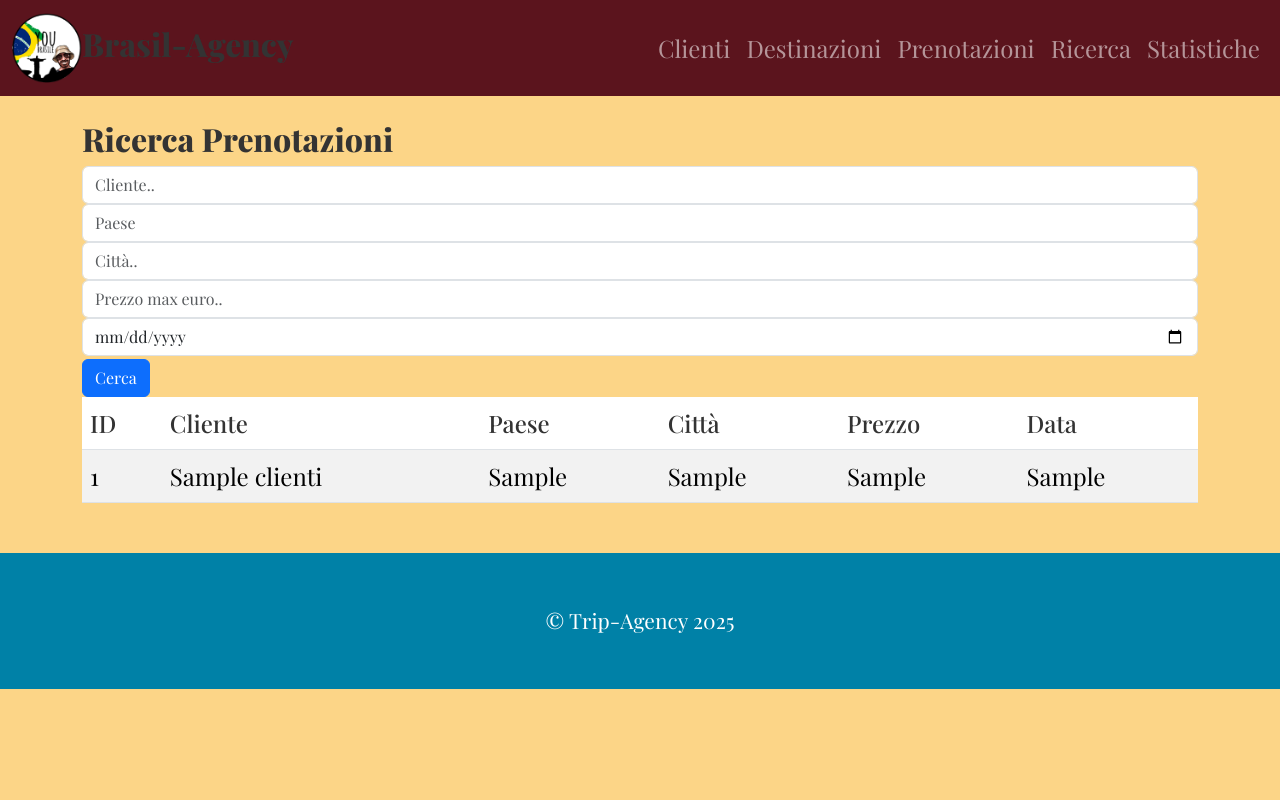
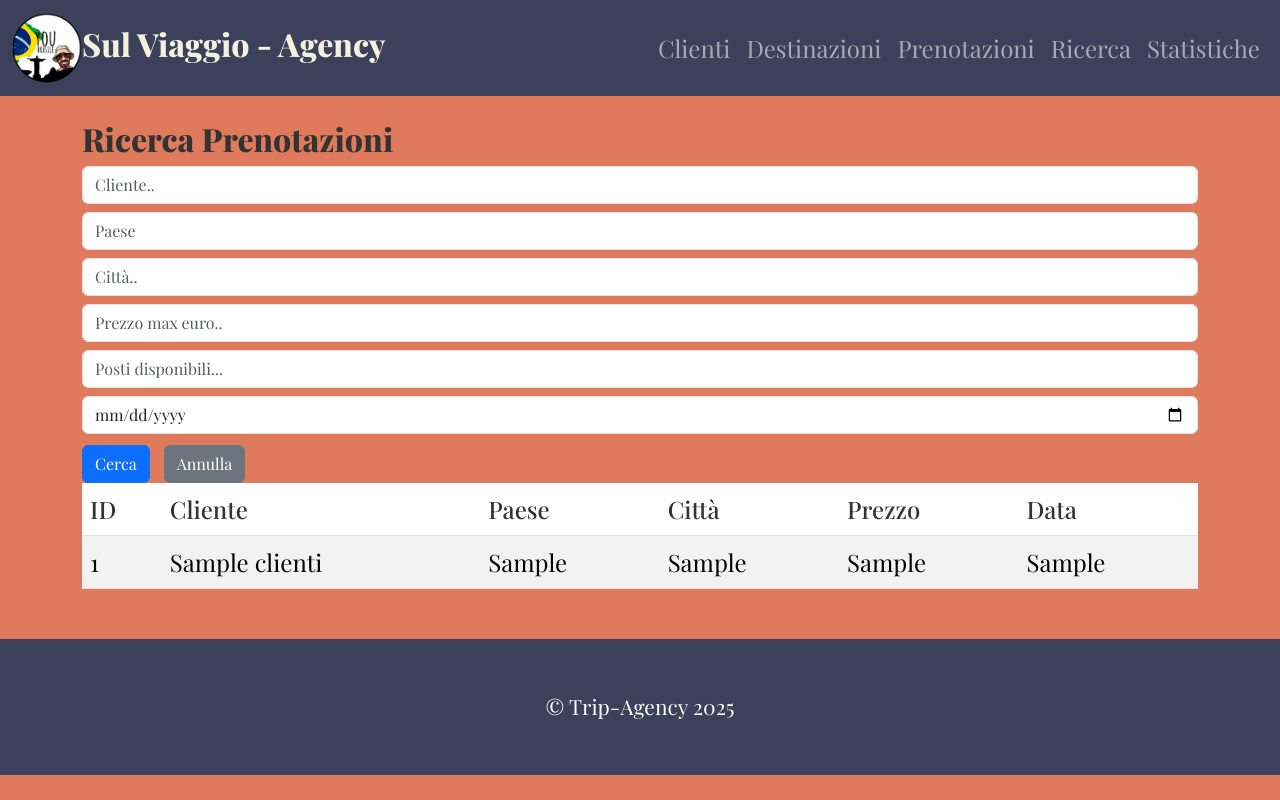
Before and after one commit to ClaudiaJanuario/DB_MYSQL_PHP, a PHP site: page /ricerca.php in a window 1280 px wide. Run offline with PHP 8.4, Linux system fonts and the light colour scheme; tables that the repository leaves empty or names only in its code hold one stand-in row (values such as "Sample post"); some web fonts are replaced.

Commit message:
ricerca da finire

```diff
--- a/TRIPAGENCY/footer.php
+++ b/TRIPAGENCY/footer.php
@@ -1,6 +1,6 @@
 </main> <!-- chiusura main di header-->
 
-<footer class="text-white text-center footer_personal p-5 fixed" style="background-color: #0081a7">
+<footer class="text-white text-center footer_personal p-5 fixed" style="background-color: #3C405B">
 
     <small>© Trip-Agency <?php echo date("Y"); ?></small>
 
--- a/TRIPAGENCY/header.php
+++ b/TRIPAGENCY/header.php
@@ -18,14 +18,14 @@
 </head>
 <body>
 
-<nav class="navbar navbar-expand-lg navbar-dark" style="background-color: #5B141D">
+<nav class="navbar navbar-expand-lg navbar-dark" style="background-color: #3C405B">
 
     <div class="container-fluid">
 
         <!--Logo o Brand-->
         <a class="navbar-brand d-flex align-items-center" href="index.php">
             <img src="images/logo4.png" alt="" style="height: 70px; width: auto;">
-            <h2 class="nav_brand">Brasil-Agency</h2>
+            <h2 class="nav_brand">Sul Viaggio - Agency</h2>
         </a>
 
         <!--Bottone Hamburgher-->
--- a/TRIPAGENCY/ricerca.php
+++ b/TRIPAGENCY/ricerca.php
@@ -18,7 +18,7 @@
     $citta = $_GET['citta'] ?? '';
     $prezzo_max = $_GET['prezzo_max'] ?? '';
     $data = $_GET['data'] ?? '';
-
+    $posti = $_GET['posti'] ?? '';
 
 
     //Costruzione della QUERY
@@ -27,12 +27,13 @@
     $params = []; //CONTIENE I VALORI PER ? (PLACEHOLDER DELLA QUERY)
     $types = ''; // CONTINENE IL BINDING (ssid)
 
-    //se sto facendo la ricerca per nome
+    //Se sto facendo la ricerca per nome
     if($nome_cliente !== ''){
 
         $where .= " AND (c.nome LIKE ? OR c.cognome LIKE ?)";
         $params[] = "%$nome_cliente%";
-        $types .= 's';
+        $params[] = "%$nome_cliente%";
+        $types .= 'ss';
 
     }
     if($paese !== ''){
@@ -58,16 +59,28 @@
     }
     if($data !== ''){
 
-        $where .= " AND (p.data_prenotazione = ? )";
+        $where .= " AND (p.data_di_prenotazione = ? )";
         $params[] = $data;
         $types .= 's';
 
     }
 
 
+    if($posti !== ''){
 
-    //conteggio totale
+        $where .= " AND (d.posti_totale - COALESCE
+                    SELECT SUM(
 
+
+
+        )";
+        $params[] = intval($posti);
+        $types .= 's';
+
+    }
+
+
+    //Conteggio totale
     $stmt = $conn->prepare("SELECT COUNT(*) as total
                             FROM prenotazioni p
                             JOIN clienti c ON p.id_cliente = c.id
@@ -81,8 +94,7 @@
 
 
     //Risultati impaginati
-
-    $stmt = $conn->prepare("SELECT p.id, c.nome, c.cognome, d.citta, d.paese, d.prezzo, p.data_prenotazione
+    $stmt = $conn->prepare("SELECT p.id, c.nome, c.cognome, d.citta, d.paese, d.prezzo, p.data_di_prenotazione
                             FROM prenotazioni p
                             JOIN clienti c ON p.id_cliente = c.id
                             JOIN destinazioni d ON p.id_destinazione = d.id
@@ -94,16 +106,6 @@
     $stmt->bind_param($types, ...$params);
     $stmt->execute();
     $result = $stmt->get_result();
-
-
-
-
-
-
-
-
-
-
 
 
 
@@ -120,14 +122,37 @@
 
     <form action="" method="GET">
 
-        <div><input type="text" name="nome_cliente"value="<?=  htmlspecialchars($nome_cliente)  ?>" class="form-control" placeholder="Cliente.."></div>
-        <div><input type="text" name="paese" value="<?=  htmlspecialchars($paese)  ?>" class="form-control" placeholder="Paese"></div>
-        <div><input type="text" name="citta" value="<?=  htmlspecialchars($citta)  ?>" class="form-control" placeholder="Città.."></div>
-        <div><input type="number" name="prezzo_max" value="<?=  htmlspecialchars($prezzo_max)  ?>" class="form-control" placeholder="Prezzo max euro.."></div>
-        <div><input type="date" value="<?=  htmlspecialchars($data)  ?>" class="form-control" name="data"></div>
+        <div>
+            <input type="text" name="nome_cliente"value="<?=  htmlspecialchars($nome_cliente)  ?>" class="form-control" placeholder="Cliente..">
+        </div>
+
+        <div class="mt-2">
+            <input type="text" name="paese" value="<?=  htmlspecialchars($paese)  ?>" class="form-control" placeholder="Paese">
+        </div>
+
+        <div class="mt-2">
+            <input type="text" name="citta" value="<?=  htmlspecialchars($citta)  ?>" class="form-control" placeholder="Città..">
+        </div>
+
+        <div class="mt-2">
+            <input type="number" name="prezzo_max" value="<?=  htmlspecialchars($prezzo_max)  ?>" class="form-control" placeholder="Prezzo max euro..">
+        </div>
+
+        <div class="mt-2">
+            <input type="number" name="posti" value="<?=  htmlspecialchars($posti)  ?>" class="form-control" placeholder="Posti disponibili...">
+        </div>
+
+        <div class=" mt-2 mb-2">
+            <input type="date" name="data" value="<?=  htmlspecialchars($data) ?>" class="form-control" >
+        </div>
 
 
         <button class="btn btn-primary">Cerca</button>
+
+       <!-- <button type="reset" class="btn btn-primary">Reset dei Campi</button> -->  <!--svuota solo la prima volta-->
+
+        <!--Annulla ricerca-->
+        <a href="ricerca.php" class="btn btn-secondary ms-2">Annulla</a>
 
     </form>
 
@@ -148,13 +173,14 @@
 
         <tbody>
         <?php while ($row = $result->fetch_assoc()) : ?>
+
             <tr>
                 <td><?= $row['id'] ?></td>
                 <td><?= $row['nome'] ?></td>
                 <td><?= $row['paese'] ?></td>
                 <td><?= $row['citta'] ?></td>
                 <td><?= $row['prezzo'] ?></td>
-                <td><?= $row['data_prenotazione'] ?></td>
+                <td><?= $row['data_di_prenotazione'] ?></td>
 
             </tr>
 
--- a/TRIPAGENCY/style.css
+++ b/TRIPAGENCY/style.css
@@ -6,7 +6,7 @@ html, body {
 }
 
 body {
-    background-color: #fcd587;
+    background-color: #DF7A5D;
     font-family: "Playfair Display", serif;
     font-size: 24px;
 }
@@ -30,7 +30,7 @@ h1, h2, h3 {
 
 .navbar {
     box-shadow: 0, 2px, 4px, rgb(0, 0, 0.1);
-    color: #860608;
+    color: #3C405B;
 }
 
 .navbar .nav-link:hover {
@@ -39,7 +39,10 @@ h1, h2, h3 {
 
 }
 
+.nav_brand{
 
+   color: #F4F1DE;
+}
 
 
 .card {
@@ -63,23 +66,23 @@ tr {
 .pagination_personal .page-link{
 
     color: #fff;
-    background-color: #2A4591;
+    background-color: #3C405B;
     border-color: #DFAD0F;
 }
 
 .pagination_personal .page-link:hover{
 
     color: #fff;
-    background-color: #567ade;
-    border-color: #DFAD0F;
+    background-color: #5c6181;
+    border-color: #DF7A5D;
 
 }
 
 .pagination_personal .page-link.active .page-link {
 
     color: #fff;
-    background-color: #567ade;
-    border-color: #DFAD0F;
+    background-color: #5c6181;
+    border-color: #DF7A5D;
 
 }
 
```
